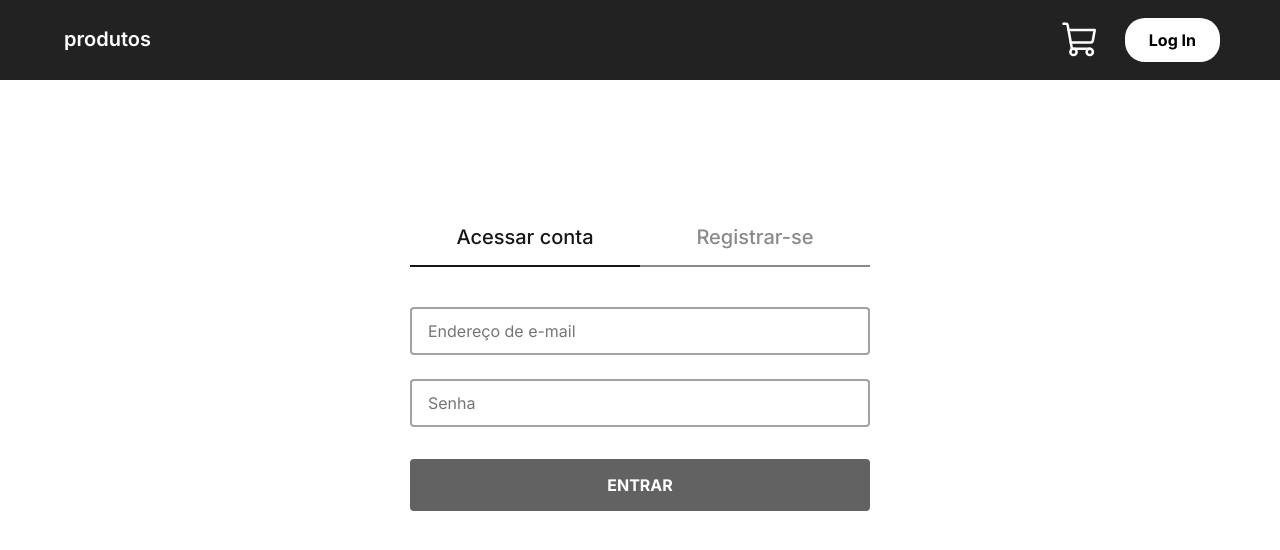
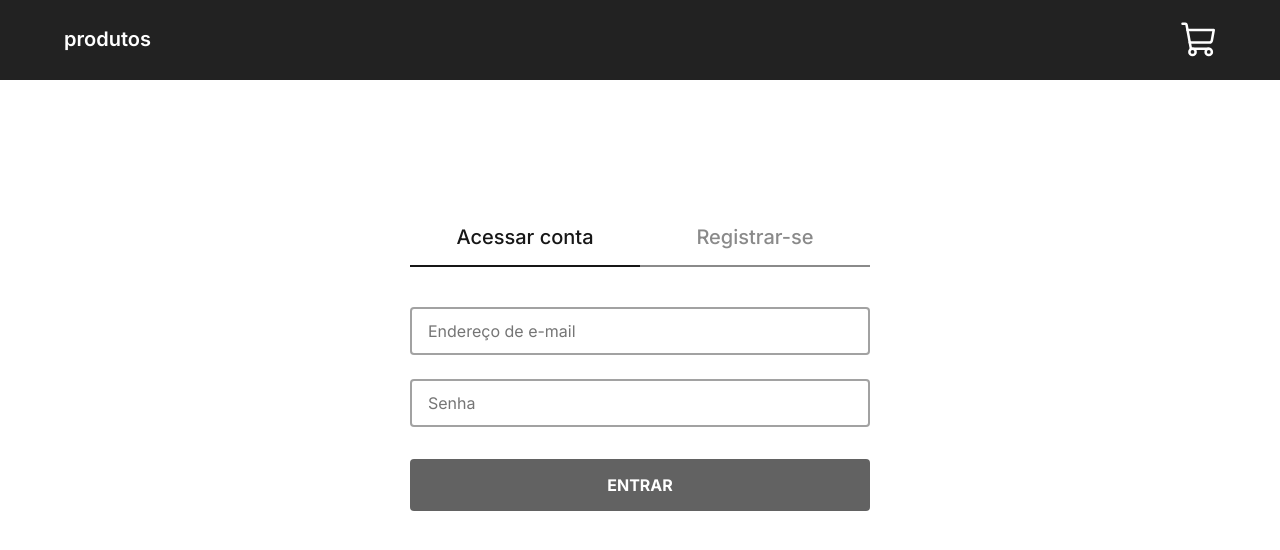
Before and after one commit to jotahdavid/allugator-client, a React (Vite) app: page /login in a window 1280 px wide. Shown: the top 550 px of the page. Built offline with nearby package versions, Linux system fonts and the light colour scheme.

Commit message:
feat(Header): show user icon when authenticated

```diff
--- a/src/components/Header/index.tsx
+++ b/src/components/Header/index.tsx
@@ -1,42 +1,47 @@
 import { Link, useLocation } from 'react-router-dom';
-import { ShoppingCart } from 'phosphor-react';
+import { ShoppingCart, User } from 'phosphor-react';
 
-import {
-  Container, StyledHeader, NavLinks, NavLink, AccountIcons, LoginButton,
-} from './styles';
+import { useAuth } from '@hooks/useAuth';
+import * as Styled from './styles';
 
-interface HeaderProps {
-  isLogged?: boolean;
-}
+// interface HeaderProps {}
 
-export function Header({ isLogged }: HeaderProps) {
+export function Header() {
+  const { isAuthenticated, isLoading } = useAuth();
+
   const location = useLocation();
 
   return (
-    <Container>
-      <StyledHeader>
-        <NavLinks>
-          <NavLink active={location.pathname === '/'}>
+    <Styled.Container>
+      <Styled.Header>
+        <Styled.NavLinks>
+          <Styled.NavLink active={location.pathname === '/'}>
             <Link to="/">Produtos</Link>
-          </NavLink>
-        </NavLinks>
+          </Styled.NavLink>
+        </Styled.NavLinks>
 
-        <AccountIcons>
+        <Styled.AccountIcons>
           <ShoppingCart color="#fff" size={40} />
 
-          {!isLogged && (
-            <Link to="/login">
-              <LoginButton>
-                Log In
-              </LoginButton>
-            </Link>
+          {location.pathname !== '/login' && (
+            <>
+              {(!isAuthenticated || isLoading) && (
+              <Link to="/login">
+                <Styled.LoginButton disabled={isLoading}>
+                  Log In
+                </Styled.LoginButton>
+              </Link>
+              )}
+
+              {isAuthenticated && (
+              <Styled.UserButton>
+                <User color="#fff" size={40} />
+              </Styled.UserButton>
+              )}
+            </>
           )}
-        </AccountIcons>
-      </StyledHeader>
-    </Container>
+        </Styled.AccountIcons>
+      </Styled.Header>
+    </Styled.Container>
   );
 }
-
-Header.defaultProps = {
-  isLogged: false,
-};
--- a/src/components/Header/styles.ts
+++ b/src/components/Header/styles.ts
@@ -7,7 +7,7 @@ export const Container = styled.div`
   background-color: #222222;
 `;
 
-export const StyledHeader = styled.header`
+export const Header = styled.header`
   max-width: ${rem(1280)};
   width: 100%;
   height: ${rem(80)};
@@ -87,7 +87,6 @@ export const LoginButton = styled.button`
   border-radius: ${rem(20)};
   background-color: #fff;
 
-  cursor: pointer;
   transition: background-color 300ms ease, color 200ms ease;
 
   &:hover {
@@ -95,3 +94,8 @@ export const LoginButton = styled.button`
     color: #fff;
   }
 `;
+
+export const UserButton = styled.button`
+  border: none;
+  background-color: transparent;
+`;
```
Also changed, not shown: 1 other file (tests, documents, lock files or other folders).
